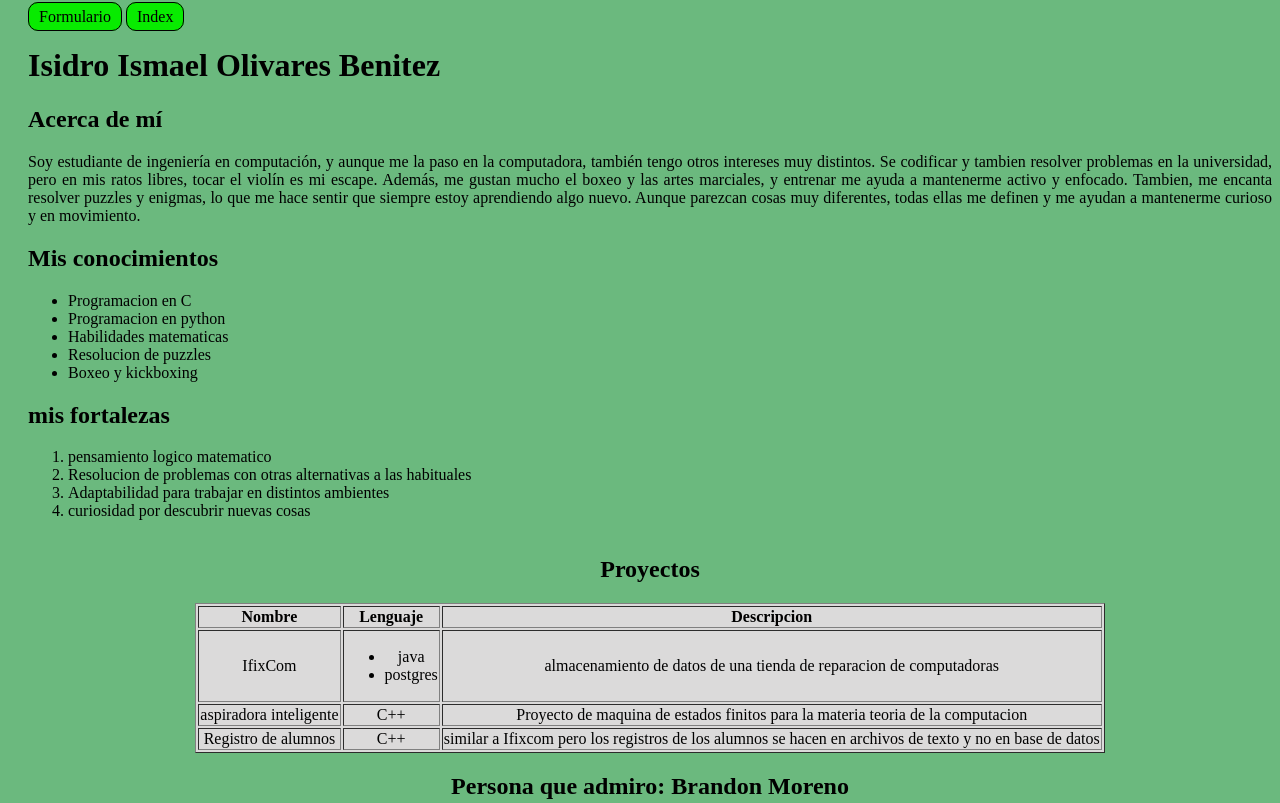
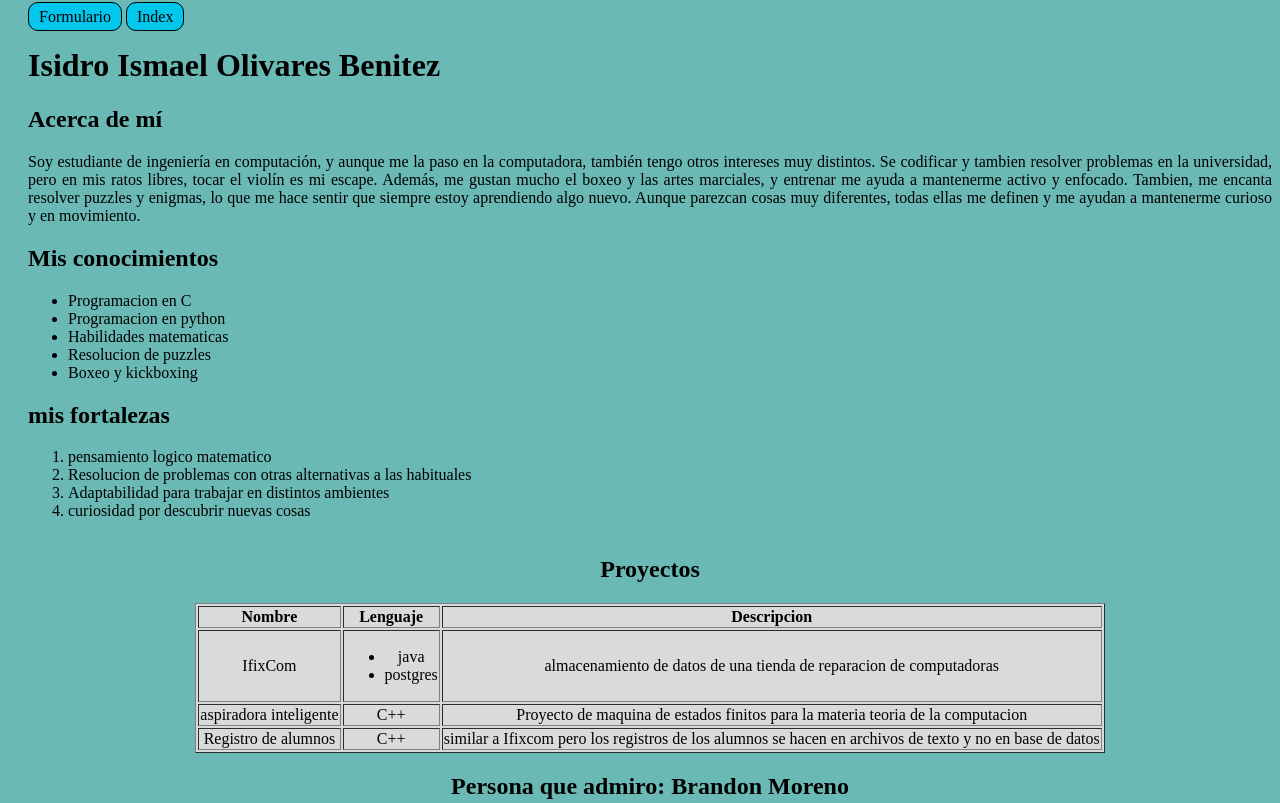
Before and after one commit to Isidro-Olivares/practica_html, a plain HTML site: page index.html in a window 1280 px wide. Shown: the top 803 px of the page. Drawn offline with Linux system fonts and the light colour scheme.

Commit message:
cambio de color de fondo

```diff
--- a/estilo.css
+++ b/estilo.css
@@ -10,13 +10,13 @@ a{
     color:black;
     padding: 5px 10px;
     border-radius: 10px;
-    background-color: #08eb00; /*#00c7eb*/
+    background-color: #00c7eb; /*#08eb00*/
 
 
 }
 
 body{
-    background-color: #6bb97e; /*#6bb9b5*/
+    background-color: #6bb9b5 ; /*#6bb97e*/
     padding-left: 20px;
     text-align: justify;
 }
```
